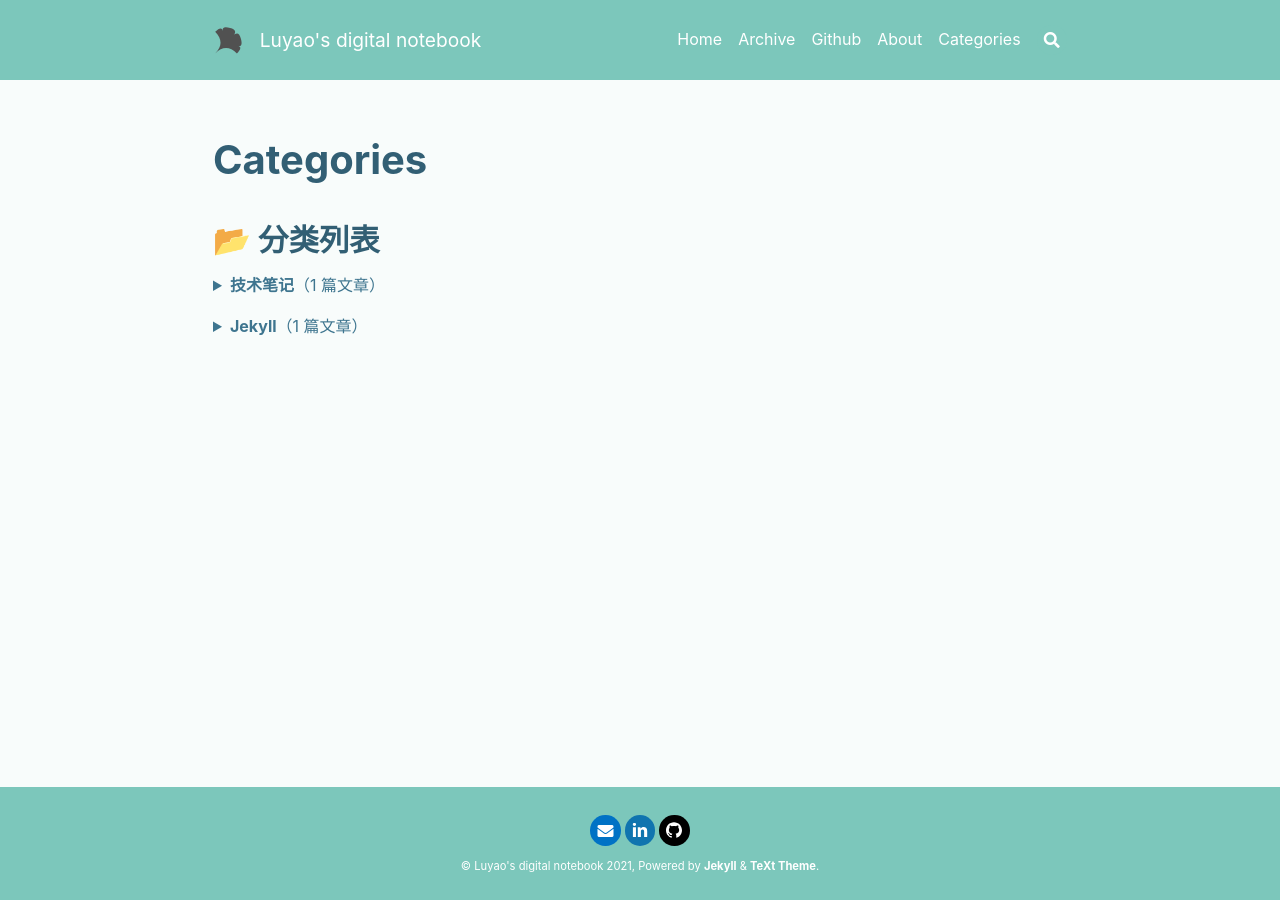
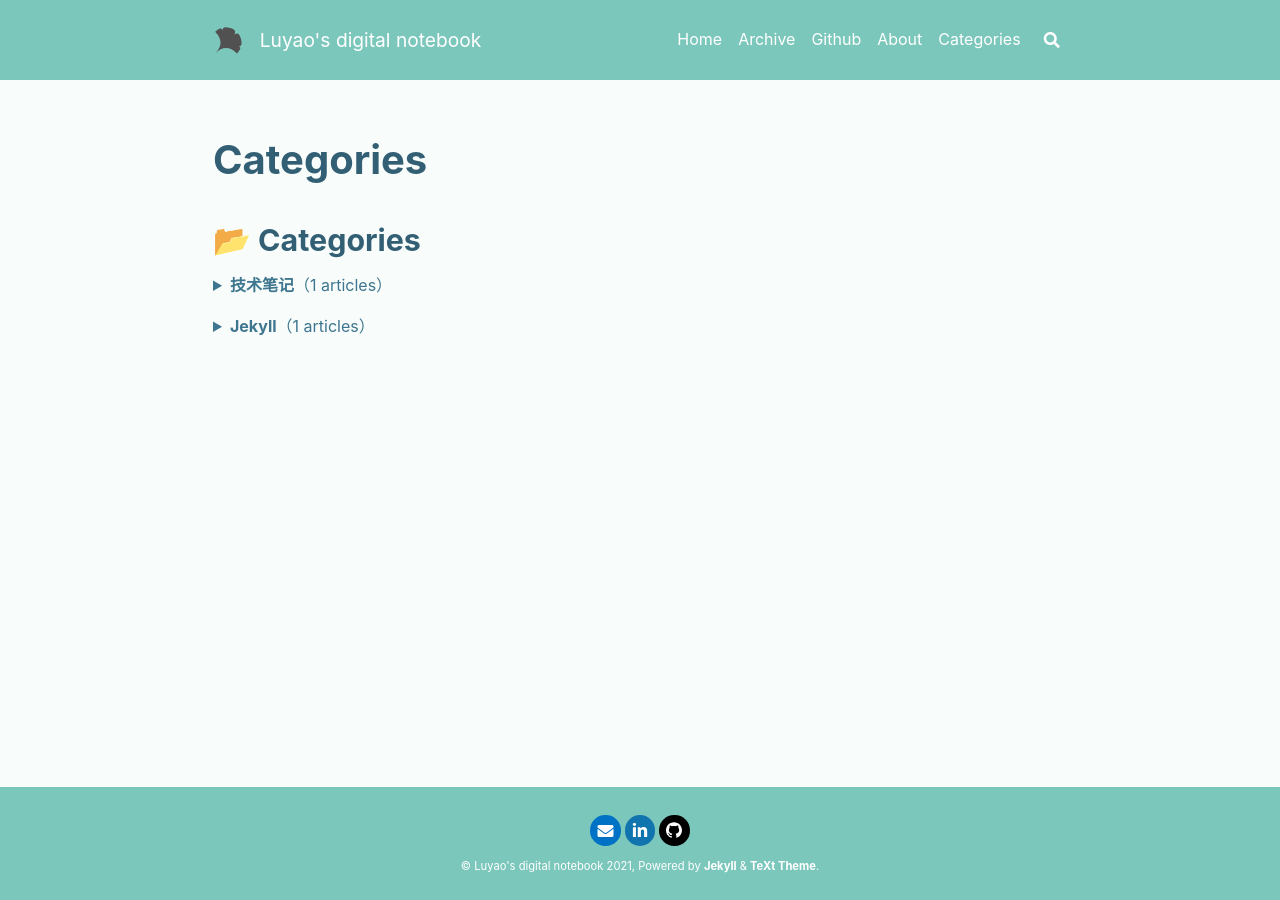
Before and after one commit to LuyaoMa-ace/LuyaoMa-ace.github.io, a Jekyll site: the page built from categories.md, in a window 1280 px wide. Built offline with Jekyll 4.4.1, drawn with Linux system fonts in a browser that asks for light colours; nearby versions of some CDN libraries; comment, search, counter and statistics services are not loaded.

```diff
--- a/categories.md
+++ b/categories.md
@@ -4,12 +4,12 @@ title: Categories
 permalink: /categories/
 ---
 
-<h2>📂 分类列表</h2>
+<h2>📂 Categories </h2>
 
 {% for category in site.categories %}
 <details style="margin-bottom: 1em;">
   <summary>
-    <strong>{{ category[0] }}</strong>（{{ category[1].size }} 篇文章）
+    <strong>{{ category[0] }}</strong>（{{ category[1].size }} articles）
   </summary>
   <ul style="margin-top: 0.5em;">
     {% for post in category[1] %}
```
